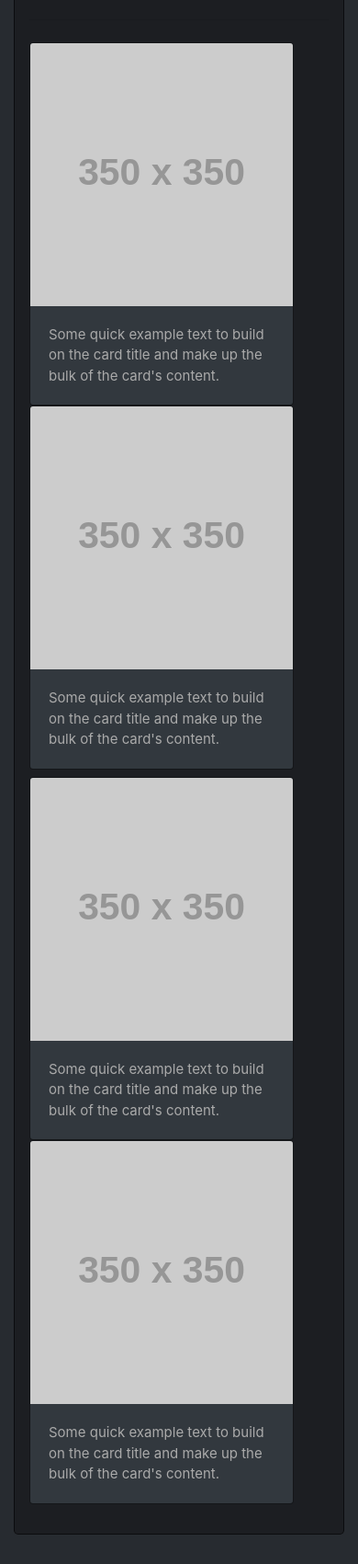
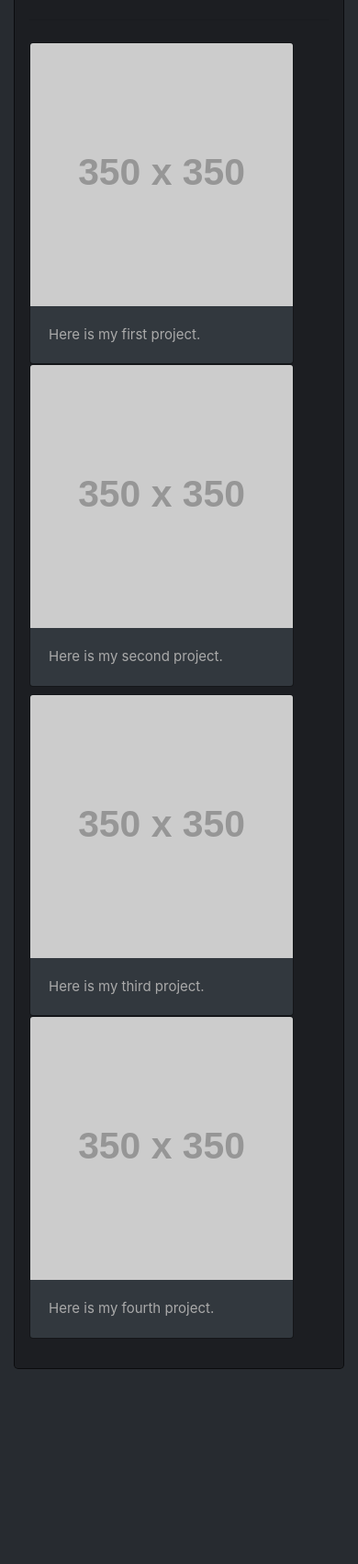
Before and after one commit to v-lax/CodingBootcamp_HW_Assignment2, a plain HTML site: page portfolio.html in a window 390 px wide. Shown: the part 225-1926 px from the top of the page at 92% size. After the commit the page ends 1746 px from the top, so only its background shows below. Drawn offline with nearby package versions, Linux system fonts and the light colour scheme; placeholder pictures from the web are drawn by us.

Commit message:
second commit. Updated the breakpoint on the portfolio page, added in links to my github and linked on the portfolio page, and updated the readme file.

```diff
--- a/portfolio.html
+++ b/portfolio.html
@@ -46,44 +46,44 @@
 
       <div class="container mt-5">
         <div class="row">
-          <div class="col-md-8">
+          <div class="col-lg-8">
               <div class="jumbotron">
                   <h1 class="display-3">Portfolio</h1>
                   <hr class="my-4">
 
                   <div class="row">
-                      <div class="col-md-6">
+                      <div class="col-lg-6">
                         <div class="card" style="width: 18rem;">
                             <img src="http://placehold.it/350x350" class="card-img-top" alt="place-holder-image">
                             <div class="card-body">
-                              <p class="card-text">Some quick example text to build on the card title and make up the bulk of the card's content.</p>
+                              <p class="card-text">Here is my first project.</p>
                             </div>
                           </div>
                       </div>
-                      <div class="col-md-6">
+                      <div class="col-lg-6">
                         <div class="card" style="width: 18rem;">
                             <img src="http://placehold.it/350x350" class="card-img-top" alt="place-holder-image">
                             <div class="card-body">
-                              <p class="card-text">Some quick example text to build on the card title and make up the bulk of the card's content.</p>
+                              <p class="card-text">Here is my second project.</p>
                             </div>
                           </div>
                     </div>
                   </div>
 
                   <div class="row mt-2">
-                    <div class="col-md-6">
+                    <div class="col-lg-6">
                         <div class="card" style="width: 18rem;">
                             <img src="http://placehold.it/350x350" class="card-img-top" alt="place-holder-image">
                             <div class="card-body">
-                              <p class="card-text">Some quick example text to build on the card title and make up the bulk of the card's content.</p>
+                              <p class="card-text">Here is my third project.</p>
                             </div>
                           </div>
                     </div>
-                    <div class="col-md-6">
+                    <div class="col-lg-6">
                         <div class="card" style="width: 18rem;">
                             <img src="http://placehold.it/350x350" class="card-img-top" alt="place-holder-image">
                             <div class="card-body">
-                              <p class="card-text">Some quick example text to build on the card title and make up the bulk of the card's content.</p>
+                              <p class="card-text">Here is my fourth project.</p>
                             </div>
                           </div>
                   </div>
```
Also changed, not shown: index.html (+17 -2 lines), 1 other file.
